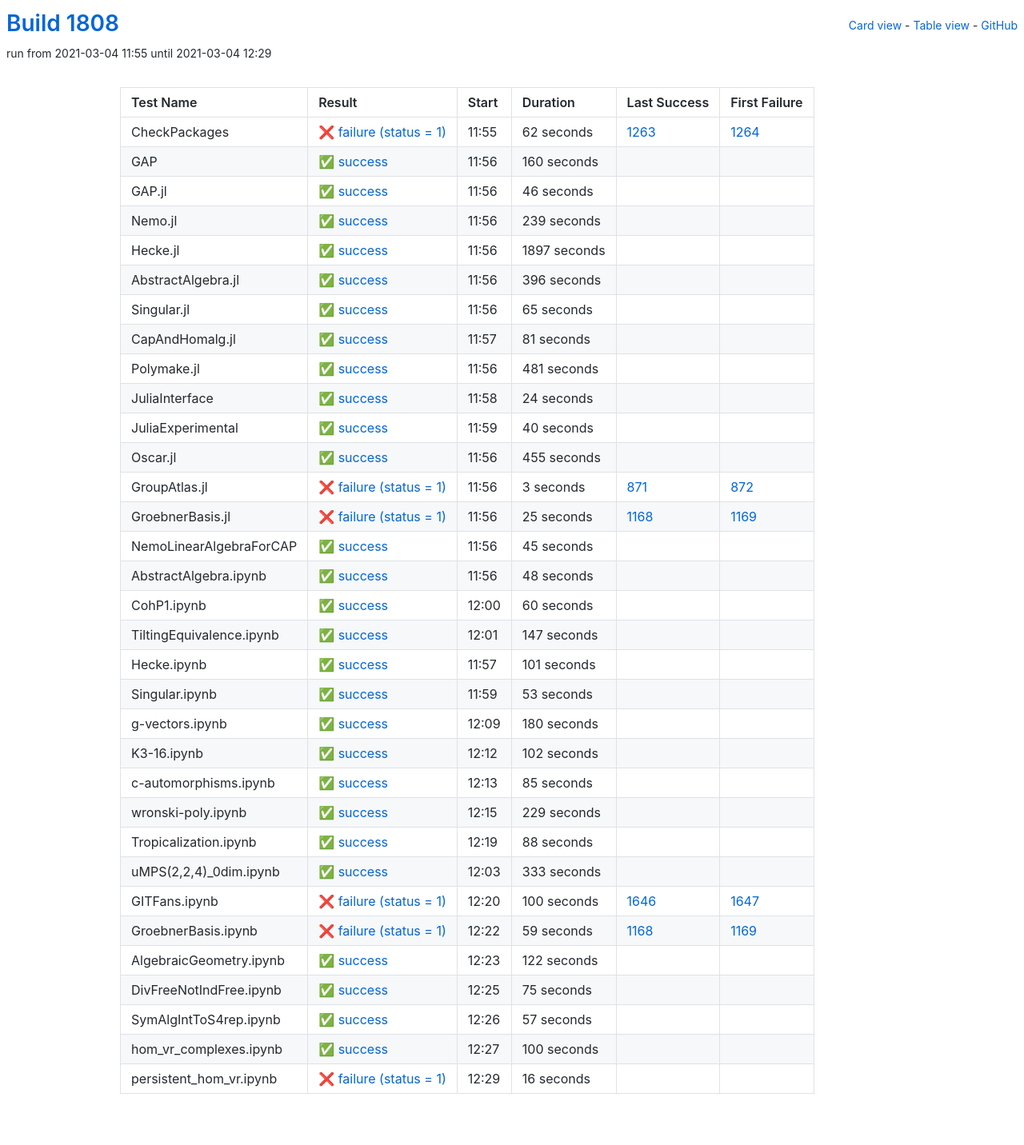
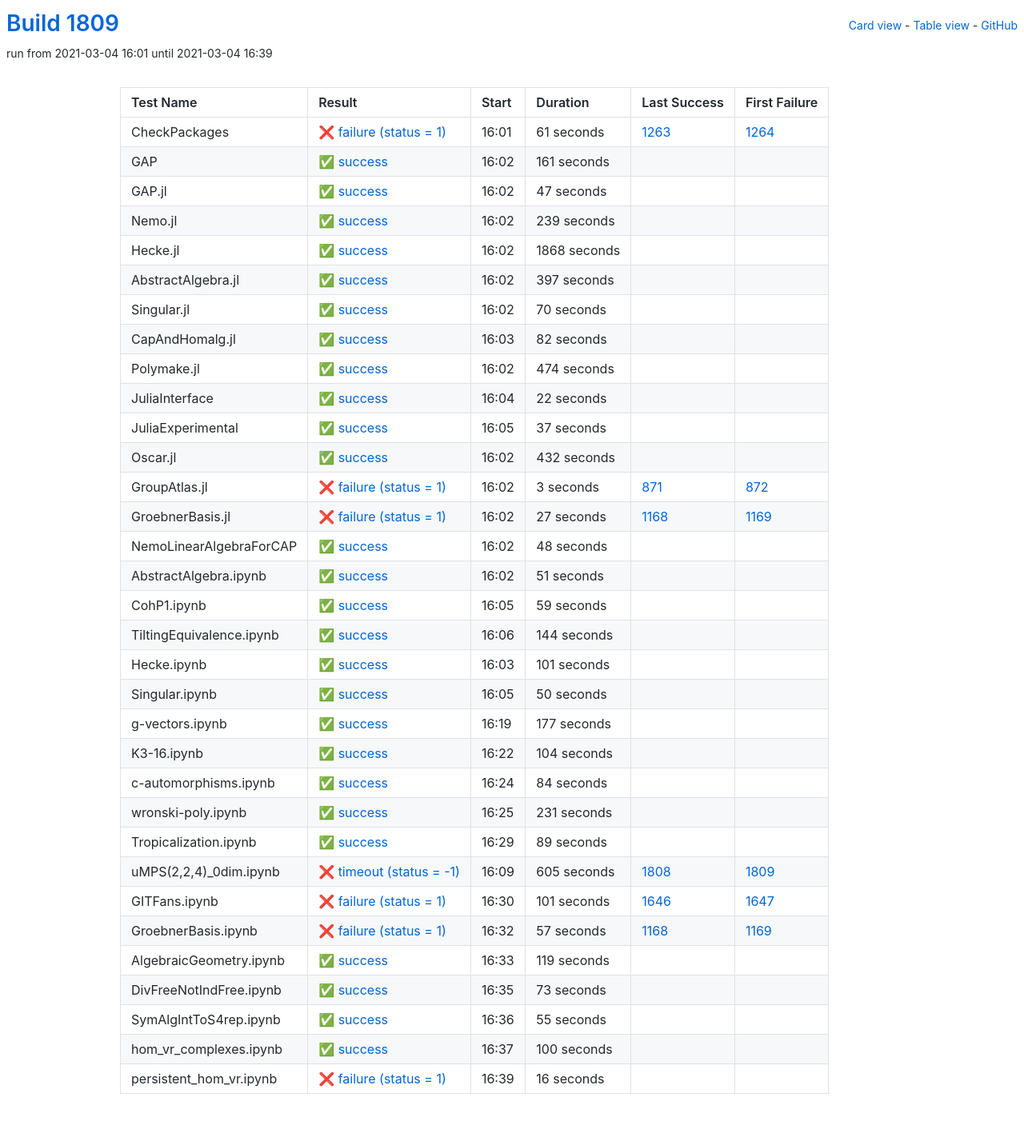
Before and after one commit to oscar-system/oscar-ci-status-stable, a Jekyll site: the page built from table.html, in a window 1280 px wide. Shown: the whole page at 80% size. Built offline with Jekyll 4.4.1, drawn with Linux system fonts in a browser that asks for light colours.

Commit message:
Build #1809

```diff
--- a/_data/ci.yml
+++ b/_data/ci.yml
@@ -1,6 +1,6 @@
 ---
-build: 1808
-build_url: https://oscarci.mathematik.uni-kl.de/job/oscar-stable/1808/
+build: 1809
+build_url: https://oscarci.mathematik.uni-kl.de/job/oscar-stable/1809/
 job: oscar-stable
 organization: oscar-system
 repo: oscar-ci-status-stable
@@ -8,44 +8,44 @@ repourl: https://github.com/oscar-system/oscar-ci-status-stable
 tests:
 - name: CheckPackages
   id: checkpackages
-  log: https://oscarci.mathematik.uni-kl.de/job/oscar-stable/1808/artifact/logs/build-1808/CheckPackages.log
-  start: 2021-03-04 11:55
+  log: https://oscarci.mathematik.uni-kl.de/job/oscar-stable/1809/artifact/logs/build-1809/CheckPackages.log
+  start: 2021-03-04 16:01
   success: false
   exitcode: 1
   status: failure
-  duration: 62
+  duration: 61
   last_success: 1263
   last_success_url: https://oscarci.mathematik.uni-kl.de/job/oscar-stable/1263/
   first_failure: 1264
   first_failure_url: https://oscarci.mathematik.uni-kl.de/job/oscar-stable/1264/
 - name: GAP
   id: gap
-  log: https://oscarci.mathematik.uni-kl.de/job/oscar-stable/1808/artifact/logs/build-1808/GAP.log
-  start: 2021-03-04 11:56
+  log: https://oscarci.mathematik.uni-kl.de/job/oscar-stable/1809/artifact/logs/build-1809/GAP.log
+  start: 2021-03-04 16:02
   success: true
   exitcode: 0
   status: success
-  duration: 160
+  duration: 161
   last_success: false
   last_success_url:
   first_failure: false
   first_failure_url:
 - name: GAP.jl
   id: gap-jl
-  log: https://oscarci.mathematik.uni-kl.de/job/oscar-stable/1808/artifact/logs/build-1808/GAP.jl.log
-  start: 2021-03-04 11:56
+  log: https://oscarci.mathematik.uni-kl.de/job/oscar-stable/1809/artifact/logs/build-1809/GAP.jl.log
+  start: 2021-03-04 16:02
   success: true
   exitcode: 0
   status: success
-  duration: 46
+  duration: 47
   last_success: false
   last_success_url:
   first_failure: false
   first_failure_url:
 - name: Nemo.jl
   id: nemo-jl
-  log: https://oscarci.mathematik.uni-kl.de/job/oscar-stable/1808/artifact/logs/build-1808/Nemo.jl.log
-  start: 2021-03-04 11:56
+  log: https://oscarci.mathematik.uni-kl.de/job/oscar-stable/1809/artifact/logs/build-1809/Nemo.jl.log
+  start: 2021-03-04 16:02
   success: true
   exitcode: 0
   status: success
@@ -56,104 +56,104 @@ tests:
   first_failure_url:
 - name: Hecke.jl
   id: hecke-jl
-  log: https://oscarci.mathematik.uni-kl.de/job/oscar-stable/1808/artifact/logs/build-1808/Hecke.jl.log
-  start: 2021-03-04 11:56
+  log: https://oscarci.mathematik.uni-kl.de/job/oscar-stable/1809/artifact/logs/build-1809/Hecke.jl.log
+  start: 2021-03-04 16:02
   success: true
   exitcode: 0
   status: success
-  duration: 1897
+  duration: 1868
   last_success: false
   last_success_url:
   first_failure: false
   first_failure_url:
 - name: AbstractAlgebra.jl
   id: abstractalgebra-jl
-  log: https://oscarci.mathematik.uni-kl.de/job/oscar-stable/1808/artifact/logs/build-1808/AbstractAlgebra.jl.log
-  start: 2021-03-04 11:56
+  log: https://oscarci.mathematik.uni-kl.de/job/oscar-stable/1809/artifact/logs/build-1809/AbstractAlgebra.jl.log
+  start: 2021-03-04 16:02
   success: true
   exitcode: 0
   status: success
-  duration: 396
+  duration: 397
   last_success: false
   last_success_url:
   first_failure: false
   first_failure_url:
 - name: Singular.jl
   id: singular-jl
-  log: https://oscarci.mathematik.uni-kl.de/job/oscar-stable/1808/artifact/logs/build-1808/Singular.jl.log
-  start: 2021-03-04 11:56
+  log: https://oscarci.mathematik.uni-kl.de/job/oscar-stable/1809/artifact/logs/build-1809/Singular.jl.log
+  start: 2021-03-04 16:02
   success: true
   exitcode: 0
   status: success
-  duration: 65
+  duration: 70
   last_success: false
   last_success_url:
   first_failure: false
   first_failure_url:
 - name: CapAndHomalg.jl
   id: capandhomalg-jl
-  log: https://oscarci.mathematik.uni-kl.de/job/oscar-stable/1808/artifact/logs/build-1808/CapAndHomalg.jl.log
-  start: 2021-03-04 11:57
+  log: https://oscarci.mathematik.uni-kl.de/job/oscar-stable/1809/artifact/logs/build-1809/CapAndHomalg.jl.log
+  start: 2021-03-04 16:03
   success: true
   exitcode: 0
   status: success
-  duration: 81
+  duration: 82
   last_success: false
   last_success_url:
   first_failure: false
   first_failure_url:
 - name: Polymake.jl
   id: polymake-jl
-  log: https://oscarci.mathematik.uni-kl.de/job/oscar-stable/1808/artifact/logs/build-1808/Polymake.jl.log
-  start: 2021-03-04 11:56
+  log: https://oscarci.mathematik.uni-kl.de/job/oscar-stable/1809/artifact/logs/build-1809/Polymake.jl.log
+  start: 2021-03-04 16:02
   success: true
   exitcode: 0
   status: success
-  duration: 481
+  duration: 474
   last_success: false
   last_success_url:
   first_failure: false
   first_failure_url:
 - name: JuliaInterface
   id: juliainterface
-  log: https://oscarci.mathematik.uni-kl.de/job/oscar-stable/1808/artifact/logs/build-1808/JuliaInterface.log
-  start: 2021-03-04 11:58
+  log: https://oscarci.mathematik.uni-kl.de/job/oscar-stable/1809/artifact/logs/build-1809/JuliaInterface.log
+  start: 2021-03-04 16:04
   success: true
   exitcode: 0
   status: success
-  duration: 24
+  duration: 22
   last_success: false
   last_success_url:
   first_failure: false
   first_failure_url:
 - name: JuliaExperimental
   id: juliaexperimental
-  log: https://oscarci.mathematik.uni-kl.de/job/oscar-stable/1808/artifact/logs/build-1808/JuliaExperimental.log
-  start: 2021-03-04 11:59
+  log: https://oscarci.mathematik.uni-kl.de/job/oscar-stable/1809/artifact/logs/build-1809/JuliaExperimental.log
+  start: 2021-03-04 16:05
   success: true
   exitcode: 0
   status: success
-  duration: 40
+  duration: 37
   last_success: false
   last_success_url:
   first_failure: false
   first_failure_url:
 - name: Oscar.jl
   id: oscar-jl
-  log: https://oscarci.mathematik.uni-kl.de/job/oscar-stable/1808/artifact/logs/build-1808/Oscar.jl.log
-  start: 2021-03-04 11:56
+  log: https://oscarci.mathematik.uni-kl.de/job/oscar-stable/1809/artifact/logs/build-1809/Oscar.jl.log
+  start: 2021-03-04 16:02
   success: true
   exitcode: 0
   status: success
-  duration: 455
+  duration: 432
   last_success: false
   last_success_url:
   first_failure: false
   first_failure_url:
 - name: GroupAtlas.jl
   id: groupatlas-jl
-  log: https://oscarci.mathematik.uni-kl.de/job/oscar-stable/1808/artifact/logs/build-1808/GroupAtlas.jl.log
-  start: 2021-03-04 11:56
+  log: https://oscarci.mathematik.uni-kl.de/job/oscar-stable/1809/artifact/logs/build-1809/GroupAtlas.jl.log
+  start: 2021-03-04 16:02
   success: false
   exitcode: 1
   status: failure
@@ -164,32 +164,20 @@ tests:
   first_failure_url: https://oscarci.mathematik.uni-kl.de/job/oscar-stable/872/
 - name: GroebnerBasis.jl
   id: groebnerbasis-jl
-  log: https://oscarci.mathematik.uni-kl.de/job/oscar-stable/1808/artifact/logs/build-1808/GroebnerBasis.jl.log
-  start: 2021-03-04 11:56
+  log: https://oscarci.mathematik.uni-kl.de/job/oscar-stable/1809/artifact/logs/build-1809/GroebnerBasis.jl.log
+  start: 2021-03-04 16:02
   success: false
   exitcode: 1
   status: failure
-  duration: 25
+  duration: 27
   last_success: 1168
   last_success_url: https://oscarci.mathematik.uni-kl.de/job/oscar-stable/1168/
   first_failure: 1169
   first_failure_url: https://oscarci.mathematik.uni-kl.de/job/oscar-stable/1169/
 - name: NemoLinearAlgebraForCAP
   id: nemolinearalgebraforcap
-  log: https://oscarci.mathematik.uni-kl.de/job/oscar-stable/1808/artifact/logs/build-1808/NemoLinearAlgebraForCAP.log
-  start: 2021-03-04 11:56
-  success: true
-  exitcode: 0
-  status: success
-  duration: 45
-  last_success: false
-  last_success_url:
-  first_failure: false
-  first_failure_url:
-- name: AbstractAlgebra.ipynb
-  id: abstractalgebra-ipynb
-  log: https://oscarci.mathematik.uni-kl.de/job/oscar-stable/1808/artifact/logs/build-1808/AbstractAlgebra.ipynb.log
-  start: 2021-03-04 11:56
+  log: https://oscarci.mathematik.uni-kl.de/job/oscar-stable/1809/artifact/logs/build-1809/NemoLinearAlgebraForCAP.log
+  start: 2021-03-04 16:02
   success: true
   exitcode: 0
   status: success
@@ -198,34 +186,46 @@ tests:
   last_success_url:
   first_failure: false
   first_failure_url:
-- name: CohP1.ipynb
-  id: cohp1-ipynb
-  log: https://oscarci.mathematik.uni-kl.de/job/oscar-stable/1808/artifact/logs/build-1808/CohP1.ipynb.log
-  start: 2021-03-04 12:00
+- name: AbstractAlgebra.ipynb
+  id: abstractalgebra-ipynb
+  log: https://oscarci.mathematik.uni-kl.de/job/oscar-stable/1809/artifact/logs/build-1809/AbstractAlgebra.ipynb.log
+  start: 2021-03-04 16:02
   success: true
   exitcode: 0
   status: success
-  duration: 60
+  duration: 51
+  last_success: false
+  last_success_url:
+  first_failure: false
+  first_failure_url:
+- name: CohP1.ipynb
+  id: cohp1-ipynb
+  log: https://oscarci.mathematik.uni-kl.de/job/oscar-stable/1809/artifact/logs/build-1809/CohP1.ipynb.log
+  start: 2021-03-04 16:05
+  success: true
+  exitcode: 0
+  status: success
+  duration: 59
   last_success: false
   last_success_url:
   first_failure: false
   first_failure_url:
 - name: TiltingEquivalence.ipynb
   id: tiltingequivalence-ipynb
-  log: https://oscarci.mathematik.uni-kl.de/job/oscar-stable/1808/artifact/logs/build-1808/TiltingEquivalence.ipynb.log
-  start: 2021-03-04 12:01
+  log: https://oscarci.mathematik.uni-kl.de/job/oscar-stable/1809/artifact/logs/build-1809/TiltingEquivalence.ipynb.log
+  start: 2021-03-04 16:06
   success: true
   exitcode: 0
   status: success
-  duration: 147
+  duration: 144
   last_success: false
   last_success_url:
   first_failure: false
   first_failure_url:
 - name: Hecke.ipynb
   id: hecke-ipynb
-  log: https://oscarci.mathematik.uni-kl.de/job/oscar-stable/1808/artifact/logs/build-1808/Hecke.ipynb.log
-  start: 2021-03-04 11:57
+  log: https://oscarci.mathematik.uni-kl.de/job/oscar-stable/1809/artifact/logs/build-1809/Hecke.ipynb.log
+  start: 2021-03-04 16:03
   success: true
   exitcode: 0
   status: success
@@ -236,152 +236,152 @@ tests:
   first_failure_url:
 - name: Singular.ipynb
   id: singular-ipynb
-  log: https://oscarci.mathematik.uni-kl.de/job/oscar-stable/1808/artifact/logs/build-1808/Singular.ipynb.log
-  start: 2021-03-04 11:59
+  log: https://oscarci.mathematik.uni-kl.de/job/oscar-stable/1809/artifact/logs/build-1809/Singular.ipynb.log
+  start: 2021-03-04 16:05
   success: true
   exitcode: 0
   status: success
-  duration: 53
+  duration: 50
   last_success: false
   last_success_url:
   first_failure: false
   first_failure_url:
 - name: g-vectors.ipynb
   id: g-vectors-ipynb
-  log: https://oscarci.mathematik.uni-kl.de/job/oscar-stable/1808/artifact/logs/build-1808/g-vectors.ipynb.log
-  start: 2021-03-04 12:09
+  log: https://oscarci.mathematik.uni-kl.de/job/oscar-stable/1809/artifact/logs/build-1809/g-vectors.ipynb.log
+  start: 2021-03-04 16:19
   success: true
   exitcode: 0
   status: success
-  duration: 180
+  duration: 177
   last_success: false
   last_success_url:
   first_failure: false
   first_failure_url:
 - name: K3-16.ipynb
   id: k3-16-ipynb
-  log: https://oscarci.mathematik.uni-kl.de/job/oscar-stable/1808/artifact/logs/build-1808/K3-16.ipynb.log
-  start: 2021-03-04 12:12
+  log: https://oscarci.mathematik.uni-kl.de/job/oscar-stable/1809/artifact/logs/build-1809/K3-16.ipynb.log
+  start: 2021-03-04 16:22
   success: true
   exitcode: 0
   status: success
-  duration: 102
+  duration: 104
   last_success: false
   last_success_url:
   first_failure: false
   first_failure_url:
 - name: c-automorphisms.ipynb
   id: c-automorphisms-ipynb
-  log: https://oscarci.mathematik.uni-kl.de/job/oscar-stable/1808/artifact/logs/build-1808/c-automorphisms.ipynb.log
-  start: 2021-03-04 12:13
+  log: https://oscarci.mathematik.uni-kl.de/job/oscar-stable/1809/artifact/logs/build-1809/c-automorphisms.ipynb.log
+  start: 2021-03-04 16:24
   success: true
   exitcode: 0
   status: success
-  duration: 85
+  duration: 84
   last_success: false
   last_success_url:
   first_failure: false
   first_failure_url:
 - name: wronski-poly.ipynb
   id: wronski-poly-ipynb
-  log: https://oscarci.mathematik.uni-kl.de/job/oscar-stable/1808/artifact/logs/build-1808/wronski-poly.ipynb.log
-  start: 2021-03-04 12:15
+  log: https://oscarci.mathematik.uni-kl.de/job/oscar-stable/1809/artifact/logs/build-1809/wronski-poly.ipynb.log
+  start: 2021-03-04 16:25
   success: true
   exitcode: 0
   status: success
-  duration: 229
+  duration: 231
   last_success: false
   last_success_url:
   first_failure: false
   first_failure_url:
 - name: Tropicalization.ipynb
   id: tropicalization-ipynb
-  log: https://oscarci.mathematik.uni-kl.de/job/oscar-stable/1808/artifact/logs/build-1808/Tropicalization.ipynb.log
-  start: 2021-03-04 12:19
+  log: https://oscarci.mathematik.uni-kl.de/job/oscar-stable/1809/artifact/logs/build-1809/Tropicalization.ipynb.log
+  start: 2021-03-04 16:29
   success: true
   exitcode: 0
   status: success
-  duration: 88
+  duration: 89
   last_success: false
   last_success_url:
   first_failure: false
   first_failure_url:
 - name: uMPS(2,2,4)_0dim.ipynb
   id: umps-2-2-4-0dim-ipynb
-  log: https://oscarci.mathematik.uni-kl.de/job/oscar-stable/1808/artifact/logs/build-1808/uMPS-2-2-4-_0dim.ipynb.log
-  start: 2021-03-04 12:03
-  success: true
-  exitcode: 0
-  status: success
-  duration: 333
-  last_success: false
-  last_success_url:
-  first_failure: false
-  first_failure_url:
+  log: https://oscarci.mathematik.uni-kl.de/job/oscar-stable/1809/artifact/logs/build-1809/uMPS-2-2-4-_0dim.ipynb.log
+  start: 2021-03-04 16:09
+  success: false
+  exitcode: -1
+  status: timeout
+  duration: 605
+  last_success: 1808
+  last_success_url: https://oscarci.mathematik.uni-kl.de/job/oscar-stable/1808/
+  first_failure: 1809
+  first_failure_url: https://oscarci.mathematik.uni-kl.de/job/oscar-stable/1809/
 - name: GITFans.ipynb
   id: gitfans-ipynb
-  log: https://oscarci.mathematik.uni-kl.de/job/oscar-stable/1808/artifact/logs/build-1808/GITFans.ipynb.log
-  start: 2021-03-04 12:20
+  log: https://oscarci.mathematik.uni-kl.de/job/oscar-stable/1809/artifact/logs/build-1809/GITFans.ipynb.log
+  start: 2021-03-04 16:30
   success: false
   exitcode: 1
   status: failure
-  duration: 100
+  duration: 101
   last_success: 1646
   last_success_url: https://oscarci.mathematik.uni-kl.de/job/oscar-stable/1646/
   first_failure: 1647
   first_failure_url: https://oscarci.mathematik.uni-kl.de/job/oscar-stable/1647/
 - name: GroebnerBasis.ipynb
   id: groebnerbasis-ipynb
-  log: https://oscarci.mathematik.uni-kl.de/job/oscar-stable/1808/artifact/logs/build-1808/GroebnerBasis.ipynb.log
-  start: 2021-03-04 12:22
+  log: https://oscarci.mathematik.uni-kl.de/job/oscar-stable/1809/artifact/logs/build-1809/GroebnerBasis.ipynb.log
+  start: 2021-03-04 16:32
   success: false
   exitcode: 1
   status: failure
-  duration: 59
+  duration: 57
   last_success: 1168
   last_success_url: https://oscarci.mathematik.uni-kl.de/job/oscar-stable/1168/
   first_failure: 1169
   first_failure_url: https://oscarci.mathematik.uni-kl.de/job/oscar-stable/1169/
 - name: AlgebraicGeometry.ipynb
   id: algebraicgeometry-ipynb
-  log: https://oscarci.mathematik.uni-kl.de/job/oscar-stable/1808/artifact/logs/build-1808/AlgebraicGeometry.ipynb.log
-  start: 2021-03-04 12:23
+  log: https://oscarci.mathematik.uni-kl.de/job/oscar-stable/1809/artifact/logs/build-1809/AlgebraicGeometry.ipynb.log
+  start: 2021-03-04 16:33
   success: true
   exitcode: 0
   status: success
-  duration: 122
+  duration: 119
   last_success: false
   last_success_url:
   first_failure: false
   first_failure_url:
 - name: DivFreeNotIndFree.ipynb
   id: divfreenotindfree-ipynb
-  log: https://oscarci.mathematik.uni-kl.de/job/oscar-stable/1808/artifact/logs/build-1808/DivFreeNotIndFree.ipynb.log
-  start: 2021-03-04 12:25
+  log: https://oscarci.mathematik.uni-kl.de/job/oscar-stable/1809/artifact/logs/build-1809/DivFreeNotIndFree.ipynb.log
+  start: 2021-03-04 16:35
   success: true
   exitcode: 0
   status: success
-  duration: 75
+  duration: 73
   last_success: false
   last_success_url:
   first_failure: false
   first_failure_url:
 - name: SymAlgIntToS4rep.ipynb
   id: symalginttos4rep-ipynb
-  log: https://oscarci.mathematik.uni-kl.de/job/oscar-stable/1808/artifact/logs/build-1808/SymAlgIntToS4rep.ipynb.log
-  start: 2021-03-04 12:26
+  log: https://oscarci.mathematik.uni-kl.de/job/oscar-stable/1809/artifact/logs/build-1809/SymAlgIntToS4rep.ipynb.log
+  start: 2021-03-04 16:36
   success: true
   exitcode: 0
   status: success
-  duration: 57
+  duration: 55
   last_success: false
   last_success_url:
   first_failure: false
   first_failure_url:
 - name: hom_vr_complexes.ipynb
   id: hom-vr-complexes-ipynb
-  log: https://oscarci.mathematik.uni-kl.de/job/oscar-stable/1808/artifact/logs/build-1808/hom_vr_complexes.ipynb.log
-  start: 2021-03-04 12:27
+  log: https://oscarci.mathematik.uni-kl.de/job/oscar-stable/1809/artifact/logs/build-1809/hom_vr_complexes.ipynb.log
+  start: 2021-03-04 16:37
   success: true
   exitcode: 0
   status: success
@@ -392,8 +392,8 @@ tests:
   first_failure_url:
 - name: persistent_hom_vr.ipynb
   id: persistent-hom-vr-ipynb
-  log: https://oscarci.mathematik.uni-kl.de/job/oscar-stable/1808/artifact/logs/build-1808/persistent_hom_vr.ipynb.log
-  start: 2021-03-04 12:29
+  log: https://oscarci.mathematik.uni-kl.de/job/oscar-stable/1809/artifact/logs/build-1809/persistent_hom_vr.ipynb.log
+  start: 2021-03-04 16:39
   success: false
   exitcode: 1
   status: failure
```
Also changed, not shown: README.md.
